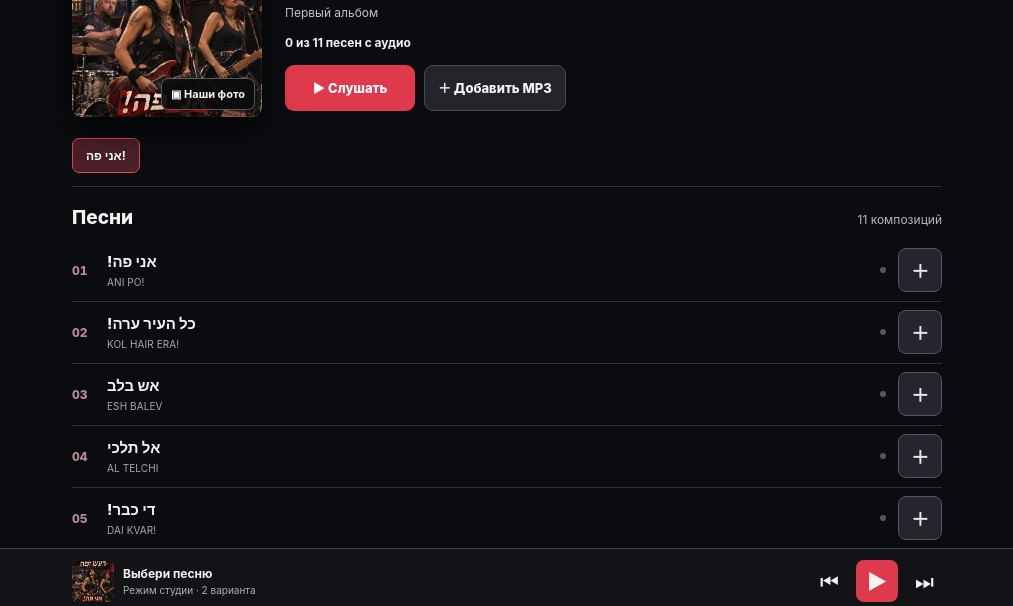
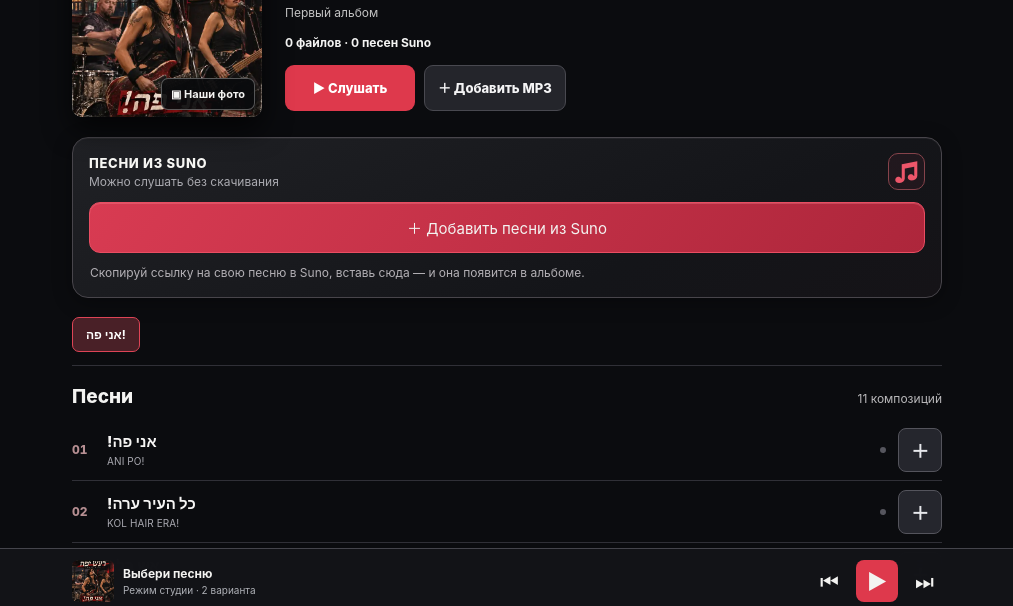
Before and after one commit to zvukor1980-crypto/road-to-nashville, a plain HTML site: page raash-yafe/index.html in a window 1280 px wide. Shown: the part 167-773 px from the top of the page, without its empty margins (133-1146 px from the left). Drawn offline with Linux system fonts and the light colour scheme.

Commit message:
Enable Suno v6 link importer and inline music streaming in Raash Yafe PWA

```diff
--- a/raash-yafe/index.html
+++ b/raash-yafe/index.html
@@ -11,6 +11,7 @@
 <link rel="stylesheet" href="studio-v3.css">
 <link rel="stylesheet" href="studio-v4.css">
 <link rel="stylesheet" href="simple-v5.css">
+<link rel="stylesheet" href="suno-v6.css">
 <style>
 :root{color-scheme:dark;--bg:#090708;--panel:#181113;--panel2:#26161b;--pink:#fc4c83;--red:#d5203e;--gold:#e8c5a0;--line:#ffffff22;--muted:#b2a1a8;--fg:#fff2ee}
 *{box-sizing:border-box}html{background:var(--bg)}body{margin:0;color:var(--fg);font:15px -apple-system,BlinkMacSystemFont,"Segoe UI",Arial,sans-serif;background:radial-gradient(100% 60% at 50% -8%,#80133075,transparent 73%),linear-gradient(150deg,#0b080a,#170d13 48%,#060607);min-height:100dvh;padding-bottom:calc(145px + env(safe-area-inset-bottom))}
@@ -193,4 +194,5 @@ paint();if('serviceWorker'in navigator)navigator.serviceWorker.register('sw.js',
 <script src="studio-v3.js"></script>
 <script src="studio-v4.js"></script>
 <script src="simple-v5.js"></script>
+<script src="suno-v6.js"></script>
 </body></html>
```
